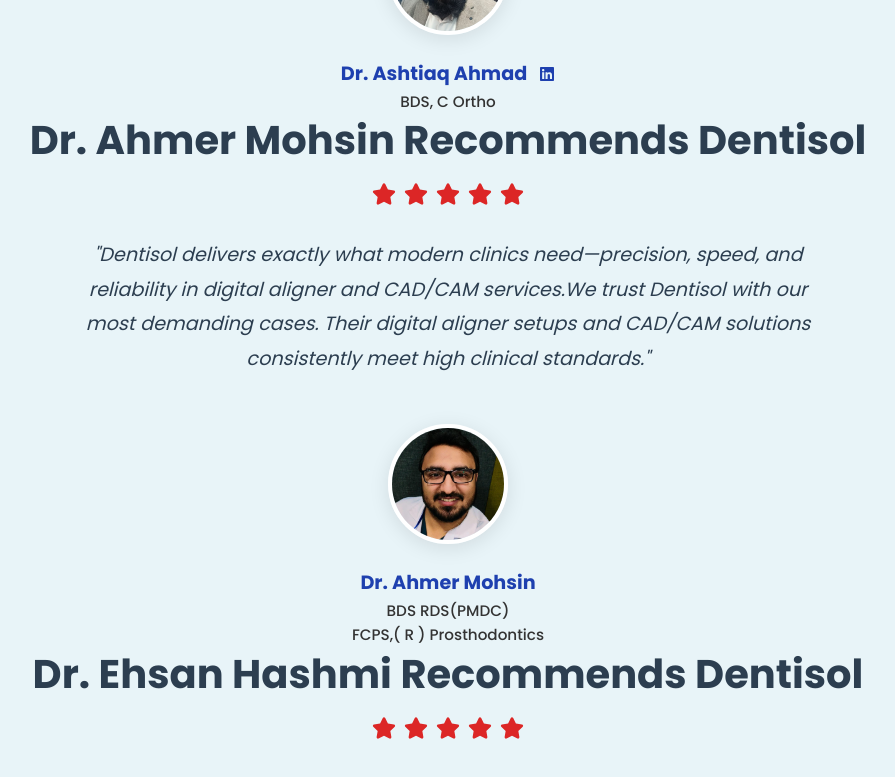
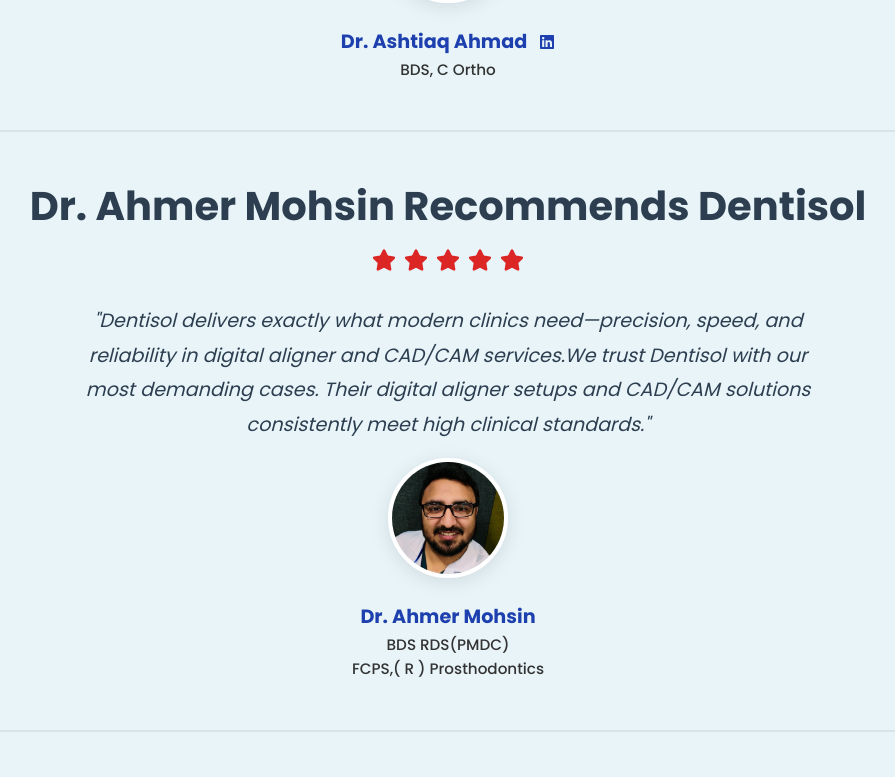
Before and after one commit to MrAbidRajpoot/dentisol-frontend, a React (Create React App) app: page / in a window 1280 px wide. Shown: the part 5820-6597 px from the top of the page, without its empty margins (192-1087 px from the left). Built offline with nearby package versions, Linux system fonts and the light colour scheme.

Commit message:
implemented more testimonials

```diff
--- a/src/App.css
+++ b/src/App.css
@@ -1151,6 +1151,15 @@
   width: 100%;
 }
 
+.testimonial-divider {
+  height: 2px;
+  width: 80%;
+  background: #dae4e8;
+  border: none;
+  margin: 3rem auto;
+  /* opacity: 0.3; */
+}
+
 .testimonial-container {
   max-width: 900px;
   margin: 0 auto;
@@ -1188,7 +1197,7 @@
   color: var(--secondary-color);
   line-height: 1.8;
   max-width: 800px;
-  margin: 0 auto 3rem auto;
+  margin: 0 auto 1rem auto;
   padding: 0 1rem;
 }
 
--- a/src/components/Testimonial.js
+++ b/src/components/Testimonial.js
@@ -40,6 +40,7 @@
           </div>
         </div>
       </div>
+      <div className="testimonial-divider"></div>
       <div className="testimonial-container">
         <h2 className="testimonial-heading">Dr. Ahmer Mohsin Recommends Dentisol</h2>
         <div className="testimonial-stars">
@@ -67,6 +68,7 @@
           </div>
         </div>
       </div>
+      <div className="testimonial-divider"></div>
       <div className="testimonial-container">
         <h2 className="testimonial-heading">Dr. Ehsan Hashmi Recommends Dentisol</h2>
         <div className="testimonial-stars">
```
